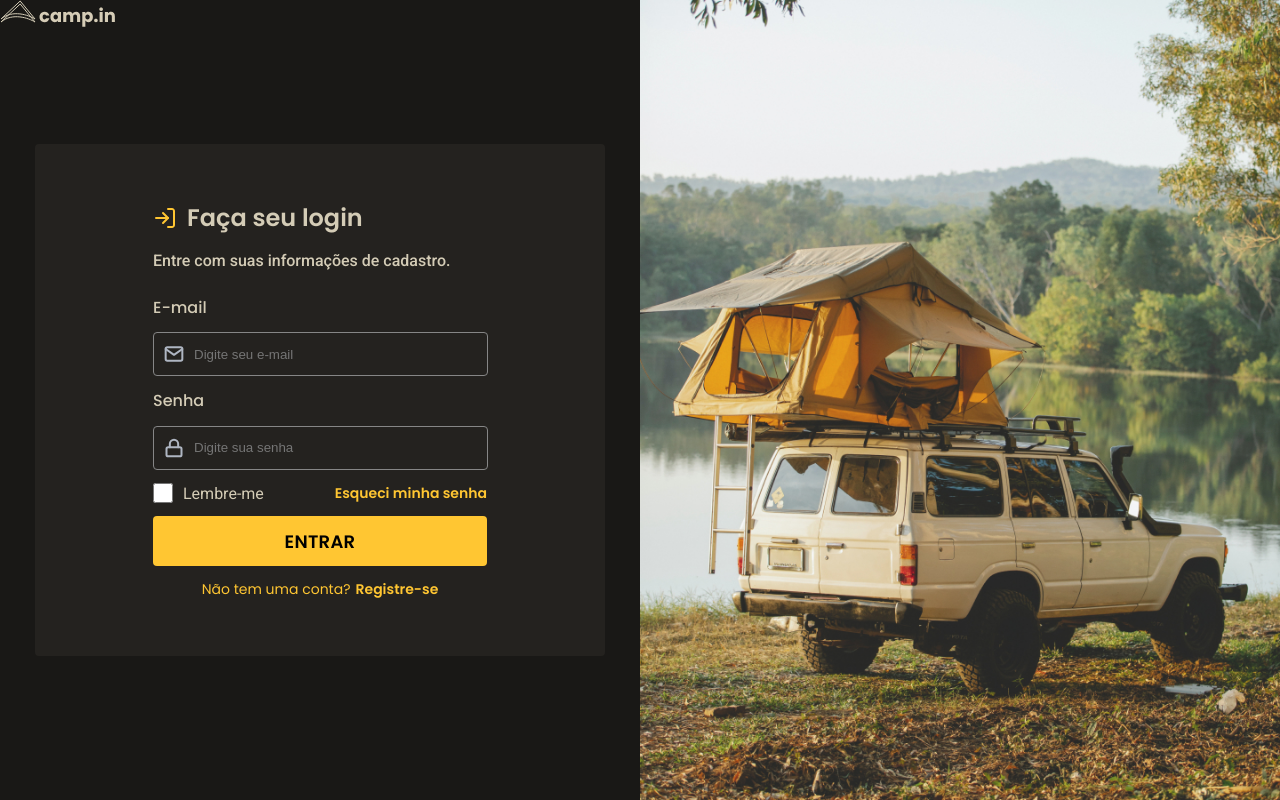
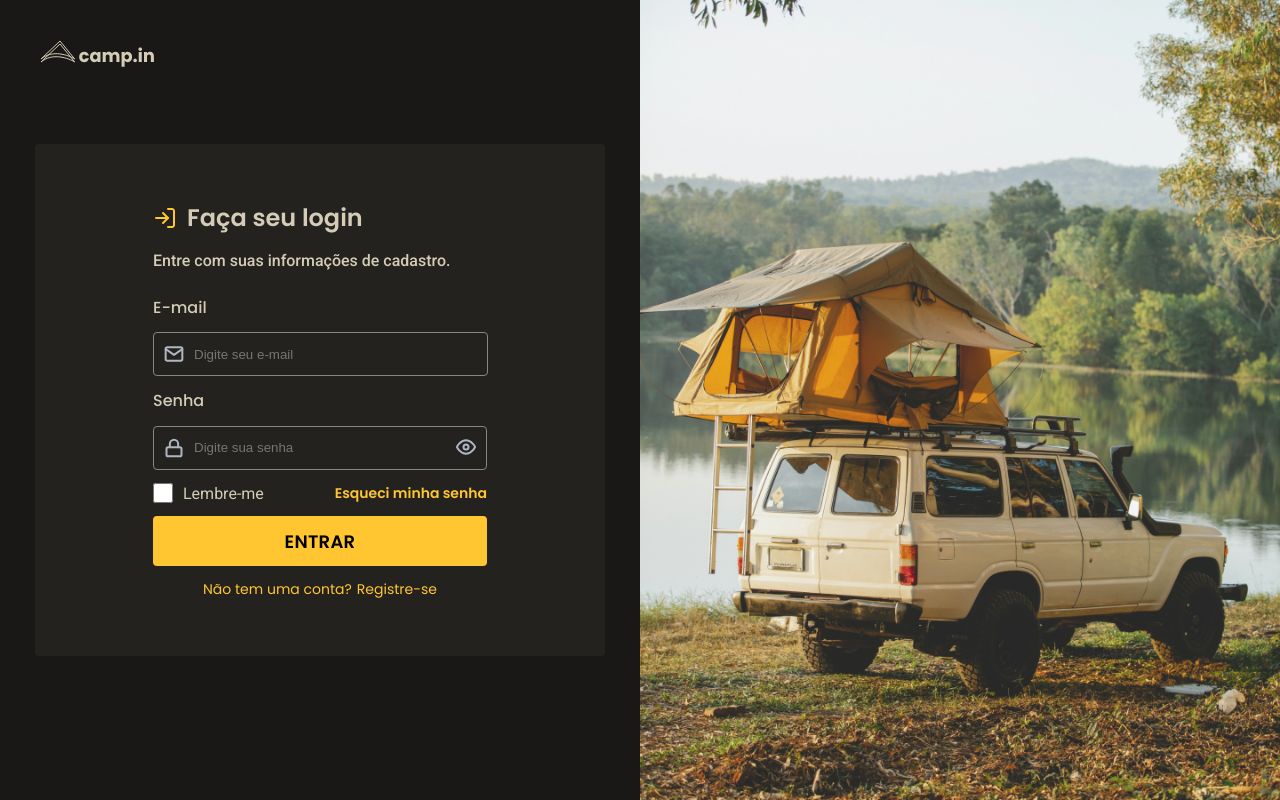
Before and after one commit to Beatrizrodri/login-form, a plain HTML site: page index.html in a window 1280 px wide. Drawn offline with Linux system fonts and the light colour scheme.

Commit message:
add layout design fixes

```diff
--- a/index.html
+++ b/index.html
@@ -27,11 +27,18 @@
             <label class="input-label">E-mail</label>
             <input id="e-mail" type="email" placeholder="Digite seu e-mail" />
             <label class="input-label">Senha</label>
-            <input
-              id="password"
-              type="password"
-              placeholder="Digite sua senha"
-            />
+
+            <div id="password-container">
+              <input
+                id="password-input"
+                type="password"
+                placeholder="Digite sua senha"
+              />
+              <button
+                id="button-eye-password"
+                onclick="(alterVisiblePassword()); (toggleBackgroundImage());"
+              ></button>
+            </div>
 
             <div id="reminder">
               <div id="checkbox-container">
@@ -39,18 +46,19 @@
                 <span>Lembre-me</span>
               </div>
 
-              <span id="reminder-text">Esqueci minha senha</span>
+              <a id="reminder-text">Esqueci minha senha</a>
             </div>
 
             <button id="login-button" type="submit">Entrar</button>
 
             <span id="register-text-link"
-              >Não tem uma conta?<strong>Registre-se</strong>
+              >Não tem uma conta?<a>Registre-se</a>
             </span>
           </div>
         </div>
       </div>
       <div id="image-container"></div>
     </div>
+    <script src="./script.js"></script>
   </body>
 </html>
--- /dev/null
+++ b/script.js
@@ -0,0 +1,19 @@
+let visible = document.getElementById('password-input')
+
+function alterVisiblePassword() {
+  if (visible.type === 'password') {
+    visible.type = 'text'
+  } else {
+    visible.type = 'password'
+  }
+}
+
+function toggleBackgroundImage() {
+  if (visible.type === 'password') {
+    document.getElementById('button-eye-password').style.backgroundImage =
+      'url(./images/eye.svg)'
+  } else {
+    document.getElementById('button-eye-password').style.backgroundImage =
+      'url(./images/eye-active.svg)'
+  }
+}
--- a/style.css
+++ b/style.css
@@ -29,9 +29,11 @@
 }
 
 #logo-image {
+  width: 115px;
+  height: auto;
   position: absolute;
-  left: 0;
-  top: 0;
+  left: 40px;
+  top: 40px;
 }
 
 #login-image {
@@ -114,12 +116,17 @@ h1 {
   padding-left: 40px;
 }
 
-#password {
+#password-container {
+  display: flex;
+  position: relative;
+}
+
+#password-input {
   width: 335px;
   height: 44px;
   border: 1px solid #868686;
   color: #868686;
-  border-radius: 4px;
+  border-radius:4px;
   background-color: transparent;
   background-image: url(./images/lock.svg);
   background-repeat: no-repeat;
@@ -129,11 +136,10 @@ h1 {
 
 }
 
-#password:focus {
+#password-input:focus {
   border: 1px solid #FFC632;
   box-shadow: 0 0 0 0;
   outline: 0;
-  border-radius: 4px;
   background-color: transparent;
   background-image: url(./images/lock-focus.svg);
   background-repeat: no-repeat;
@@ -142,11 +148,28 @@ h1 {
   padding-left: 40px;
 }
 
+#button-eye-password {
+  width: 42px;
+  height: 42px;
+  border: none;
+  position: absolute;
+  background-color: transparent;
+  background-image: url(./images/eye.svg);
+  background-repeat: no-repeat;
+  background-position: center;
+  right: 0;
+  align-items: center;
+}
+
 #reminder{
   display: flex;
   flex-direction: row;
   justify-content: space-between;
   align-items: center;
+}
+
+a:hover, button:hover, input:hover {
+  cursor: pointer;
 }
 
 #reminder-text {
@@ -204,7 +227,7 @@ h1 {
   justify-content: center;
   }
 
-#register-text-link > strong {
+#register-text-link > a {
   margin-left: 5px;
 }
 
@@ -218,7 +241,7 @@ h1 {
   background-position: center;
 }
 
-/* MOBILE */
+/* SIZE BREAKS */
 
 @media screen and (max-width: 1024px) {
 
@@ -243,10 +266,20 @@ h1 {
   }
 }
 
+@media screen and (max-width: 375px) {
+  #logo-image {
+    left: 20px;
+  }
+}
+
 @media screen and (max-width: 320px) {
   #content {
     width: 100%;
     height: 100%;
+  }
+
+  #logo-image {
+    left: 12px;
   }
 
   #form-container {
```
Also changed, not shown: images/eye-active.svg (added).
